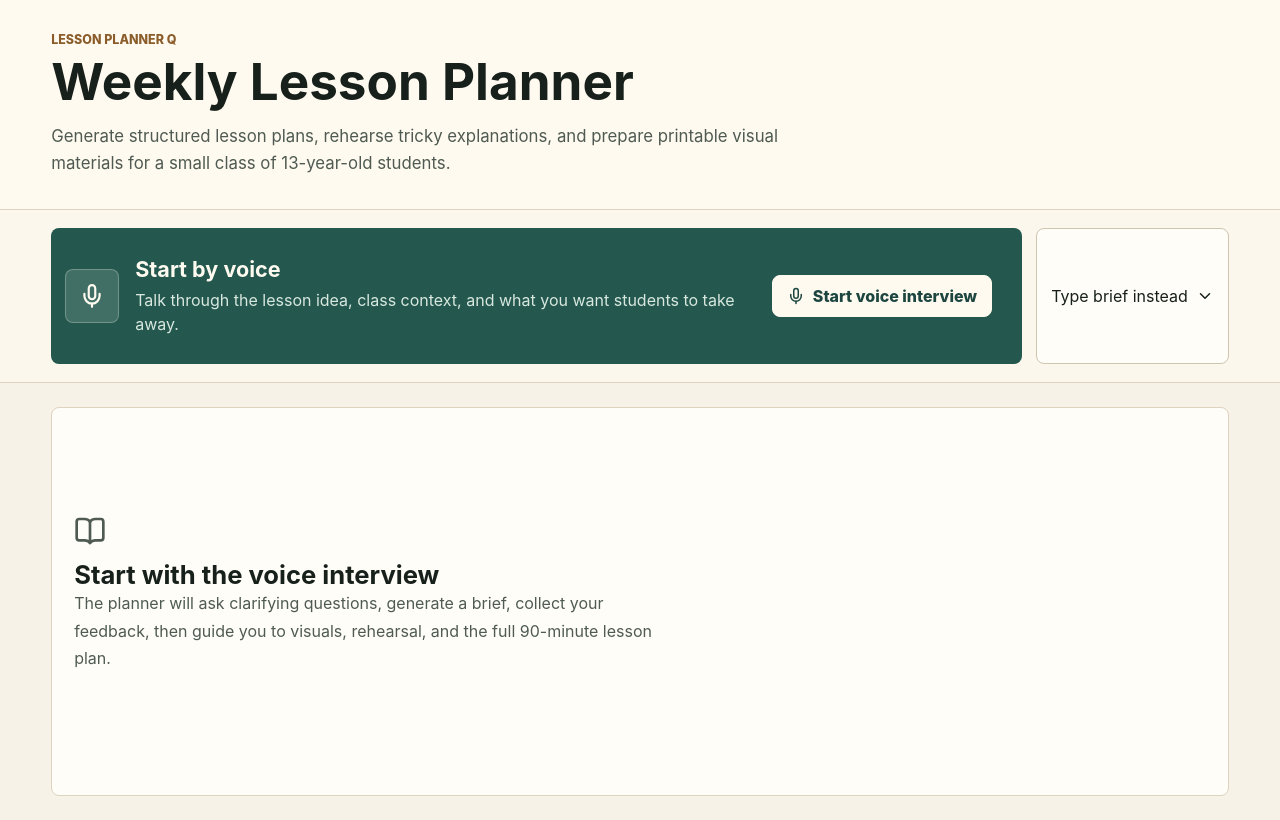
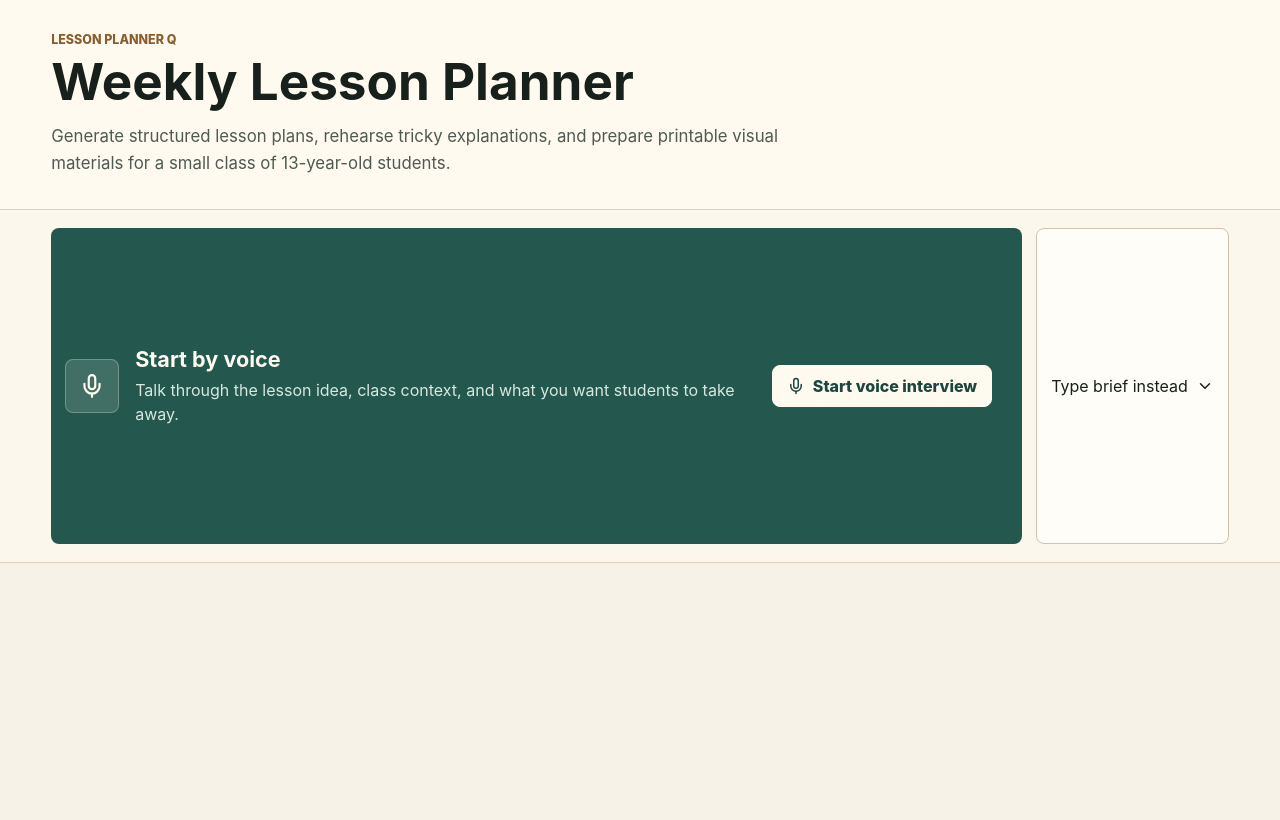
Before and after one commit to jlw-git/LessonPlannerQ, a React (Vite) app: page / in a window 1280 px wide. Built offline with nearby package versions, Linux system fonts and the light colour scheme.

Commit message:
Hide empty output placeholder before generation

```diff
--- a/src/App.tsx
+++ b/src/App.tsx
@@ -575,24 +575,6 @@ export default function App() {
             </section>
           )}
 
-          {!brief &&
-            !lessonOptions.length &&
-            !lesson &&
-            !visuals &&
-            !rehearsal &&
-            loading !== "lesson" &&
-            loading !== "brief" &&
-            loading !== "options" && (
-            <section className="empty-state">
-              <BookOpen size={32} />
-              <h2>Start with the voice interview</h2>
-              <p>
-                The planner will ask clarifying questions, generate a brief, collect your feedback, then guide you to
-                visuals, rehearsal, and the full 90-minute lesson plan.
-              </p>
-            </section>
-          )}
-
           {lessonOptions.length > 0 && (
             <Section title="Review lesson options" icon={<FileText size={22} />}>
               <p className="muted">
```
